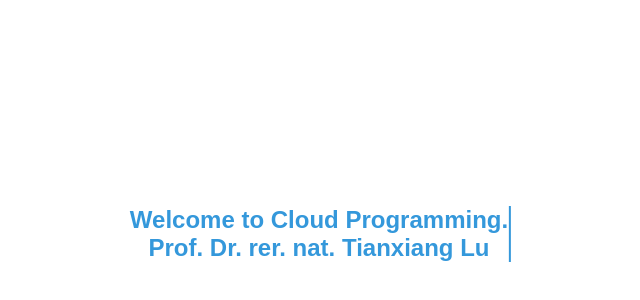
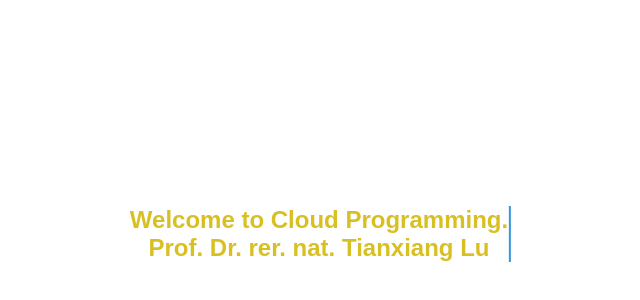
Before and after one commit to Prof-it/iu-cloudprogramming, a plain HTML site: page apps/index.html in a window 1280 px wide. Shown: the part 166-466 px from the top of the page, without its empty margins (321-961 px from the left). Drawn offline with Linux system fonts and the light colour scheme.

Commit message:
JIRA-345 color changed

```diff
--- a/apps/styles.css
+++ b/apps/styles.css
@@ -10,7 +10,7 @@ body {
     transform: translate(-50%, -50%);
     font-family: 'Arial', sans-serif;
     text-align: center;
-    color: #3498db;
+    color: #d8c023;
   }
 
   .line {
```
